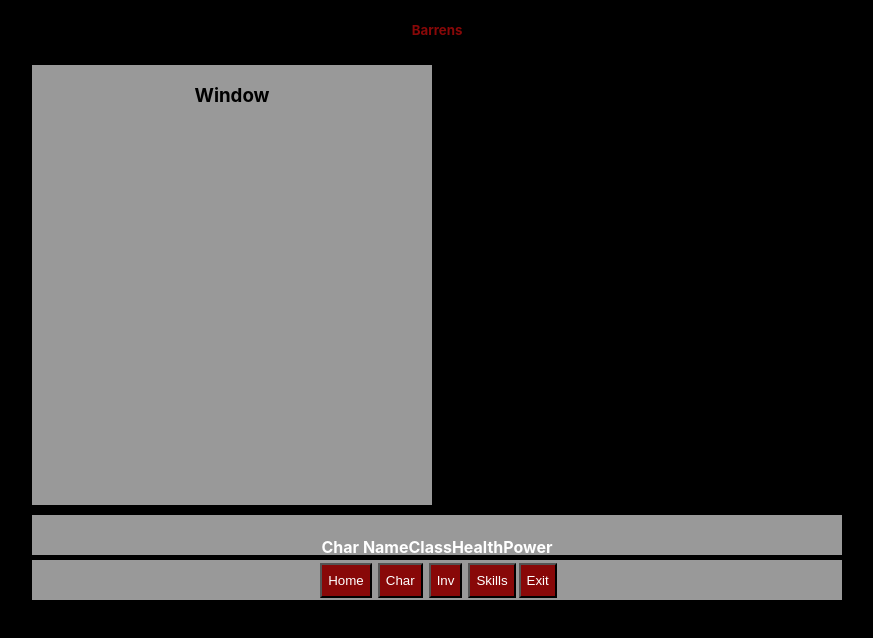
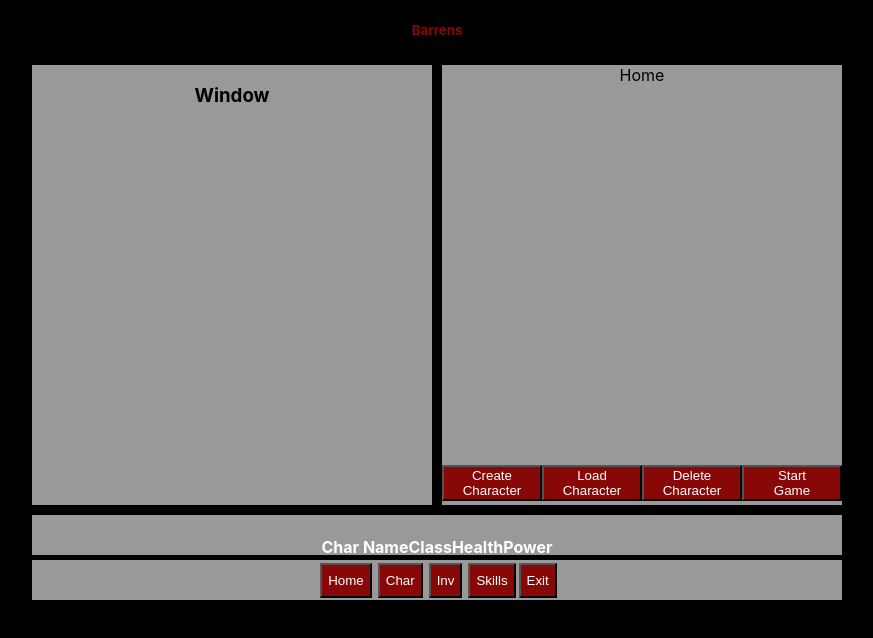
Before and after one commit to wkpescherine/Projects-2025-, a React (Create React App) app in the folder barrens/: page /viewport in a window 1280 px wide. Shown: the top 638 px of the page, without its empty margins (203-1076 px from the left). Built offline with nearby package versions, Linux system fonts and the light colour scheme.

Commit message:
022625 POC(0.5)         : Sample application for special project        Barren(0.9)      : Updated view management

```diff
--- a/barrens/src/App.js
+++ b/barrens/src/App.js
@@ -1,12 +1,17 @@
 import logo from './logo.svg';
 import './App.css';
 import {BrowserRouter as Router, Route, Routes} from 'react-router-dom'
+import { useState } from 'react';
 
 import Title from "./title"
 import Viewport from "./viewport"
+import MyContext from './myContext';
 
 function App() {
+  const [globalActionPort, setGlobalActionPort] = useState("Home");
+
   return (
+    <MyContext.Provider value={{globalActionPort,setGlobalActionPort}}>
       <Router>
         <div className="App">
           <Routes>
@@ -15,6 +20,7 @@ function App() {
           </Routes>
         </div>
       </Router>
+    </MyContext.Provider>
   );
 }
 
--- a/barrens/src/actionbar.js
+++ b/barrens/src/actionbar.js
@@ -1,16 +1,17 @@
 import {useNavigate} from 'react-router-dom'
+import React, {useState, useContext} from 'react';
 
-function Actionbar(props){
+import MyContext from "./myContext"
+
+function Actionbar(){
+    const {globalActionPort, setGlobalActionPort} = useContext(MyContext);
+
     let navigate = useNavigate();
 
     function RedirectToTitle(){ navigate('/')}
 
-    function setResponseInv(){
-        props.getResp('inv')
-    }
-
     function setResponseHome(){
-        props.getResp("home")
+        setGlobalActionPort("Home")
     }
 
 
@@ -19,7 +20,7 @@ function Actionbar(props){
         <div style={{width:"810px", height:"40px", background:"#999", margin:"5px"}}>
             <button style={{height:"35px", margin: "3px"}} onClick={setResponseHome}>Home</button>
             <button style={{height:"35px", margin: "3px"}}>Char</button>
-            <button style={{height:"35px", margin: "3px"}} onClick={setResponseInv}>Inv</button>
+            <button style={{height:"35px", margin: "3px"}}>Inv</button>
             <button style={{height:"35px", margin: "3px"}}>Skills</button>
             <button style={{height:"35px", marginTop: "3px"}} onClick={RedirectToTitle}>Exit</button>
         </div>
--- a/barrens/src/actionport.js
+++ b/barrens/src/actionport.js
@@ -1,18 +1,16 @@
-import { useState } from 'react';
+import { useState , useContext} from 'react';
 
 import Home from "./home"
 import Adventure from "./adventure"
+import MyContext from "./myContext"
 
-function Actionport(props){
-    const[actionPortView, setActionPortView] = useState("home")
+function Actionport(){
+    const {globalActionPort, setGlobalActionPort} = useContext(MyContext);
 
-    const handleViewChange = (data) => {
-        setActionPortView(data)
-    }
     return(
         <div style={{width:"400px", background:"#999", margin:"5px"}}>
-            {actionPortView === "home" && <Home getData={handleViewChange}/>}
-            {actionPortView === 'adventure' && <Adventure />}
+            {globalActionPort === "Home" && <Home/>}
+            {globalActionPort === "Adventure" && <Adventure/>}
         </div>
     );
 }
--- a/barrens/src/home.js
+++ b/barrens/src/home.js
@@ -1,4 +1,4 @@
-import React, {useState} from 'react';
+import React, {useState, useContext} from 'react';
 //import ReactDOM from 'react-dom/client';
 import './index.css';
 
@@ -6,9 +6,11 @@ import CreateChar from "./charcreate"
 import HomeInfo from "./homeinfo"
 import LoadChar from "./loadchar"
 import DelChar from "./delchar"
+import MyContext from "./myContext"
 
-function Home(props){
+function Home(){
     const[homeView,setHomeView] = useState ("home");
+    const {globalActionPort, setGlobalActionPort} = useContext(MyContext)
 
     function setActionCreate(){
         if(homeView=="create"){
@@ -34,12 +36,7 @@ function Home(props){
     }
 
     function setActionStart(){
-        if(homeView=="start"){
-            setHomeView("home")
-        }else{
-            setHomeView("start")
-            props.getData("adventure")
-        }
+        setGlobalActionPort("Adventure")
     }
 
     return(
--- /dev/null
+++ b/barrens/src/myContext.js
@@ -0,0 +1,4 @@
+import React from 'react';
+const MyContext = React.createContext();
+
+export default MyContext
--- a/barrens/src/title.js
+++ b/barrens/src/title.js
@@ -91,7 +91,7 @@ function Title() {
             {
                 createAccount!=="" && <button>Clear</button>
             }
-            <p>version 0.8</p>
+            <p>version 0.9</p>
         </div>
     );
 }
--- a/barrens/src/viewport.js
+++ b/barrens/src/viewport.js
@@ -1,6 +1,6 @@
 import React from 'react';
 import './index.css';
-import { useState } from 'react';
+import { useState, useContext } from 'react';
 
 import Window from "./windowport"
 import Action from "./actionport"
@@ -8,23 +8,16 @@ import ActionBar from "./actionbar"
 import Char from "./charport"
 
 function Viewport(){
-    const[actionBarSelection, setActionBarSelection] = useState("")
-
-    const handleActionView = (select) =>{
-        setActionBarSelection(select)
-    }
-
     return(
         <div style={{display:"flex", justifyContent: "center"}}>
             <div>
                 <h5>Barrens</h5>
                 <div style={{display: "flex", height: "450px"}}>
                     <Window />
-                    {actionBarSelection ==="home" && <Action sendSelection={actionBarSelection} />}
-
+                    <Action />
                 </div>
                 <Char />
-                <ActionBar getResp={handleActionView}/>
+                <ActionBar/>
             </div>
         </div>
     );
```
Also changed, not shown: 1 other file (tests, documents, lock files or other folders). Lines whose indentation alone changed are shown as unchanged.
